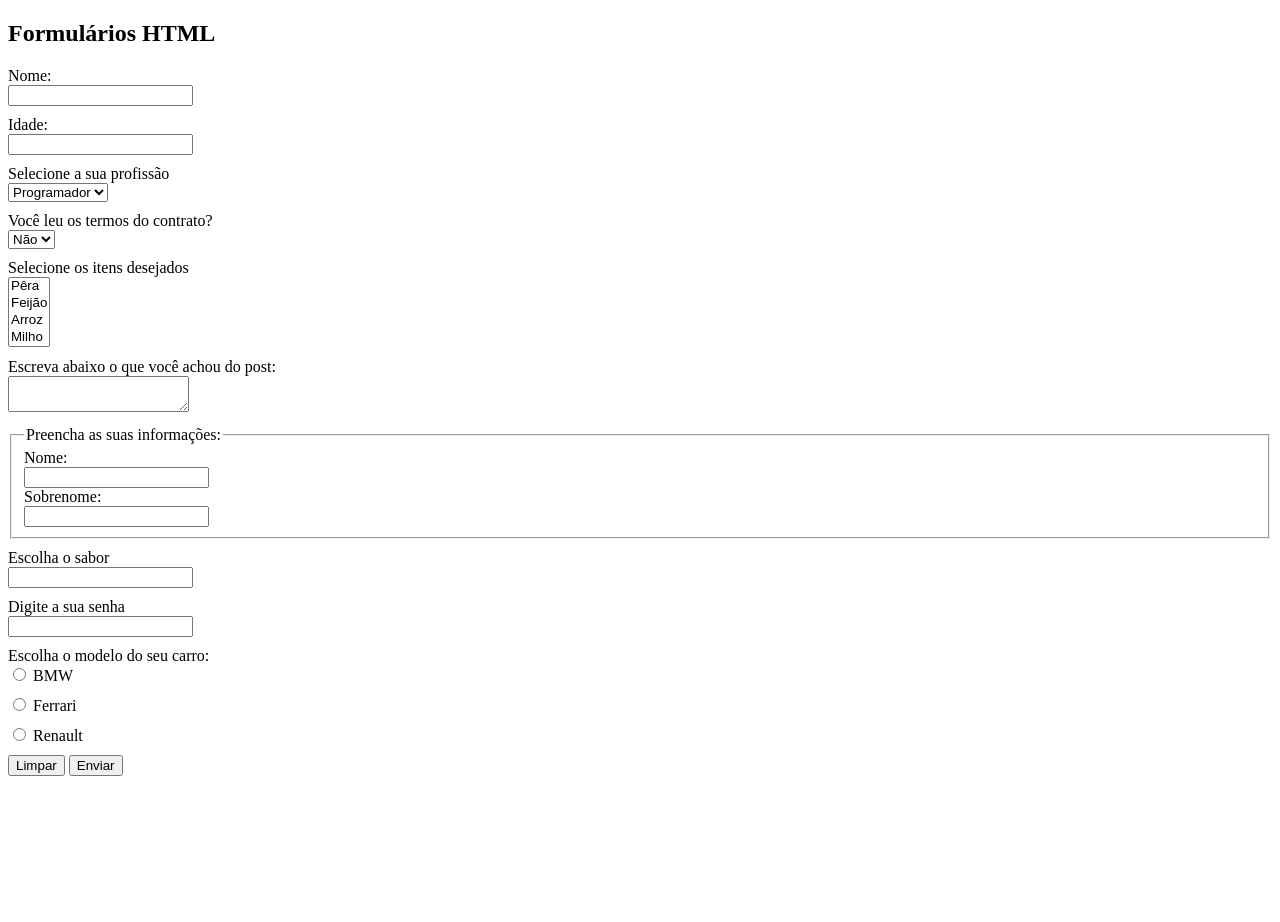
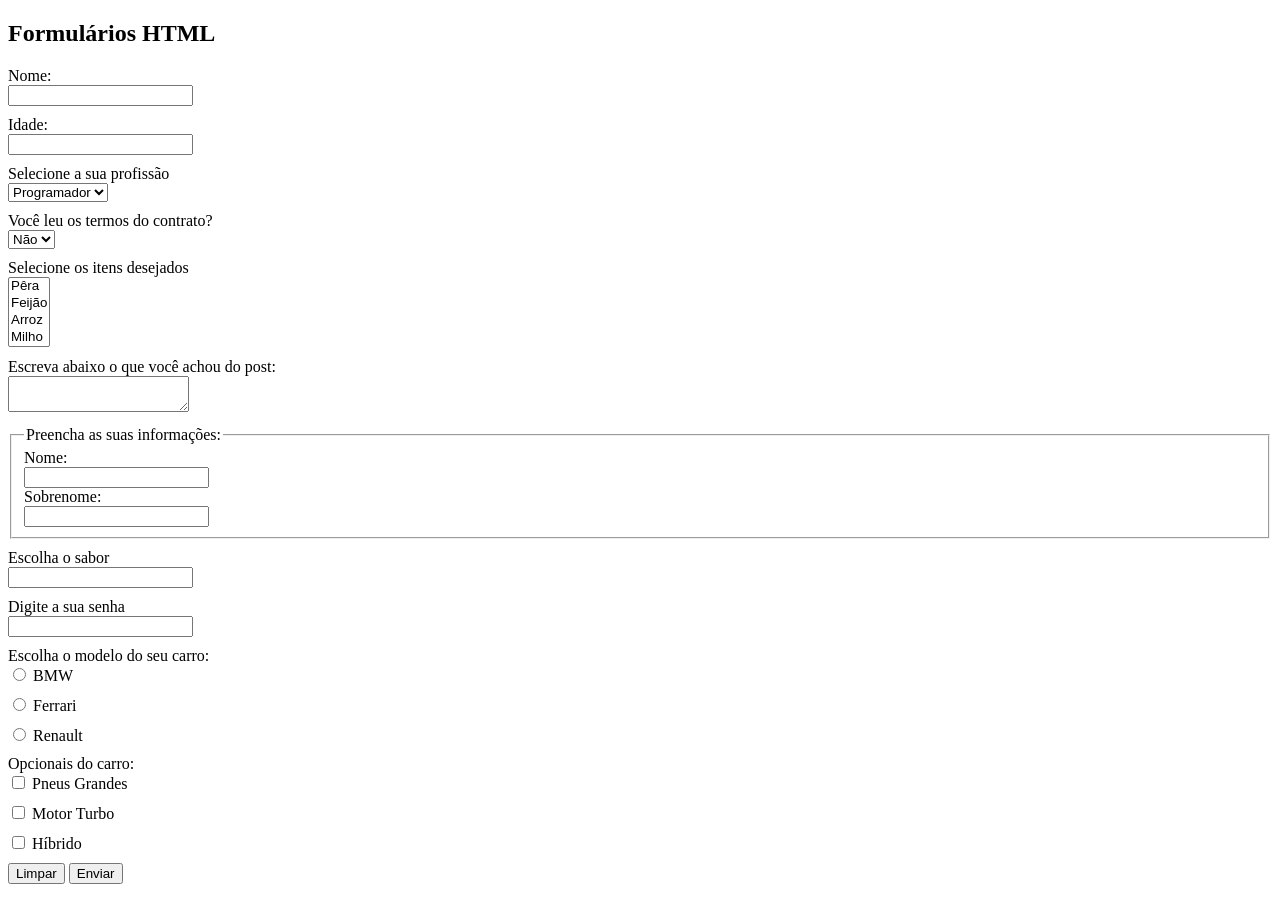
Before and after one commit to rafasilvaz/Estudos-em-HTML, a plain HTML site: page index.html in a window 1280 px wide. Shown: the top 922 px of the page. Drawn offline with Linux system fonts and the light colour scheme.

Commit message:
Estudos Checkbox

```diff
--- a/index.html
+++ b/index.html
@@ -99,6 +99,23 @@
             </div>
         </div>
 
+        <!-- Checkbox -->
+        <div>
+            <label for="optionals">Opcionais do carro:</label>
+            <div class="radio">
+                <input type="checkbox" name="optionals[]" value="big_tires">
+                <label for="big_tires">Pneus Grandes</label>
+            </div>
+            <div class="radio">
+                <input type="checkbox" name="optionals[]" value="turbo_engine">
+                <label for="turbo_engine">Motor Turbo</label>
+            </div>
+            <div class="radio">
+                <input type="checkbox" name="optionals[]" value="hybrid">
+                <label for="hybrid">Híbrido</label>
+            </div>
+        </div>
+
         <!-- Resetar Form -->
         <input type="reset" value="Limpar">
 
```
Also changed, not shown: Anotações HTML.txt.
